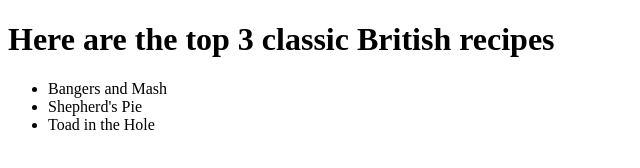
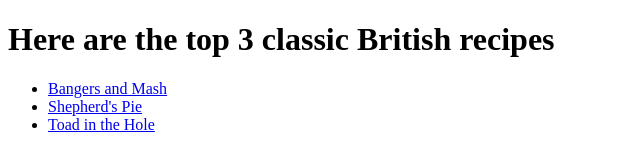
Before and after one commit to AliBabaGZ/odin-recipes, a plain HTML site: page index.html in a window 1280 px wide. Shown: the whole page, without its empty margins (0-640 px from the left). Drawn offline with Linux system fonts and the light colour scheme.

Commit message:
Sourced 4 images for website and linked index to recipes

```diff
--- a/index.html
+++ b/index.html
@@ -8,9 +8,9 @@
 <body>
     <h1>Here are the top 3 classic British recipes </h1>
     <ul>
-        <li>Bangers and Mash</li>
-        <li>Shepherd's Pie</li>
-        <li>Toad in the Hole</li>
+        <li><a href="./recipies/bangers-mash.html">Bangers and Mash</a></li>
+        <li><a href="./recipies/shepherd-pie.html">Shepherd's Pie</a></li>
+        <li><a href="./recipies/toad-in-hole.html">Toad in the Hole</a></li>
     </ul>
 </body>
 </html>
```
Also changed, not shown: images/British-Cooking.jpg (added), images/Shepherds-pie.jpg (added), images/bangers-mash.jpg (added), 1 other file.
